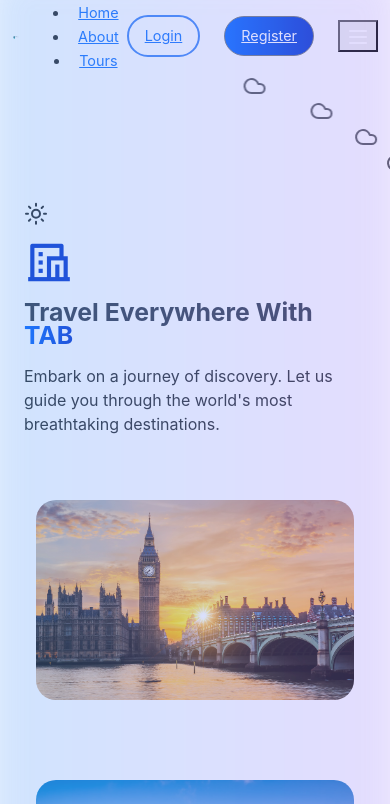
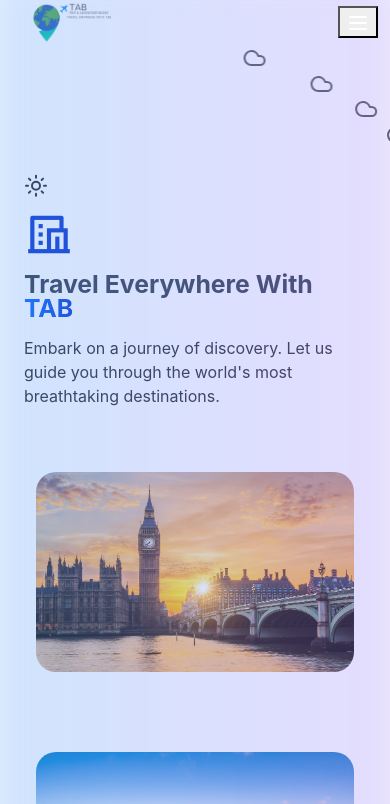
Before and after one commit to binhbb2204/Travel-App, a React (Create React App) app in the folder frontend/: page /#/home in a window 390 px wide. Shown: the top 804 px of the page. Built offline with nearby package versions, Linux system fonts and the light colour scheme.

Commit message:
testing header for mobile device

```diff
--- a/frontend/src/Header/Header.jsx
+++ b/frontend/src/Header/Header.jsx
@@ -1,7 +1,7 @@
 import React, { useState, useEffect } from 'react';
 import { Container, Row, Button } from 'reactstrap';
 import { NavLink, Link } from 'react-router-dom';
-import { Menu } from 'lucide-react';
+import { Menu, X } from 'lucide-react';
 import logo from '../images/TAB.gif';
 import './header.css'
 
@@ -22,6 +22,7 @@ const nav_links = [
 
 const Header = () => {
   const [isScrolled, setIsScrolled] = useState(false);
+  const [isMobileMenuOpen, setMobileMenuOpen] = useState(false);
 
   useEffect(() => {
     const handleScroll = () => {
@@ -46,14 +47,15 @@ const Header = () => {
               <img src={logo} alt=""/>
             </div>
 
-            {/* Navigation Menu */}
-            <div className="navigation">
+            {/* Navigation Menu - for Desktop */}
+            <div className={`navigation ${isMobileMenuOpen ? 'show__menu' : ''}`}>
               <ul className="menu d-flex align-items-center gap-8">
                 {nav_links.map((item, index) => (
                   <li className="nav__item" key={index}>
                     <NavLink
                       to={item.path}
                       className="text-gray-700 hover:text-blue-600 transition-colors duration-200 font-medium"
+                      onClick={() => setMobileMenuOpen(false)}
                     >
                       {item.display}
                     </NavLink>
@@ -74,10 +76,13 @@ const Header = () => {
               </div>
 
               {/* Mobile Menu Button */}
-              <button className="mobile_menu block lg:hidden">
-                <Menu className={`w-6 h-6 ${
-                  isScrolled ? 'text-gray-700' : 'text-white'
-                }`} />
+              <button className="mobile_menu block lg:hidden" onClick={() => setMobileMenuOpen(!isMobileMenuOpen)}>
+                {isMobileMenuOpen ?
+                    <X className={`w-6 h-6 ${isScrolled ? 'text-gray-700' : 'text-white'}`}/>
+                    : <Menu className={`w-6 h-6 ${
+                      isScrolled ? 'text-gray-700' : 'text-white'
+                    }`} />
+                }
               </button>
             </div>
           </div>
--- a/frontend/src/Header/header.css
+++ b/frontend/src/Header/header.css
@@ -68,50 +68,55 @@
     background: linear-gradient(to right, #0052cc, #002080);
 }
 
-@media screen and (max-width: 768px) {
-    .header{
-        flex-direction: column;
-        height: auto;
-        line-height: normal;
-        padding: 1rem;
-    }
-    .logo img{
-        width: 40%;
+@media only screen and (max-width: 992px) {
+    .navigation {
+      width: 100%;
+      height: 100%;
+      position: fixed;
+      top: 0;
+      left: 0;
+      background: rgba(255, 255, 255, 0.9);
+      backdrop-filter: blur(8px);
+      z-index: 999;
+      display: none;
     }
 
-    .menu{
-        flex-direction: column;
-        display: none;
+    .menu {
+      position: absolute;
+      top: 50%;
+      left: 50%;
+      transform: translate(-50%, -50%);
+      flex-direction: column;
+      gap: 2rem !important;
+    }
+
+    .show__menu {
+      display: block;
+    }
+
+    .nav__right .nav__btns {
+      display: none !important;
+    }
+
+    .mobile_menu {
+      display: block !important;
+      z-index: 1000;
     }
 
     .nav__item a {
-        font-size: 1rem;
-        padding: 0.75rem;
+      font-size: 1.2rem;
+      font-weight: 500;
     }
 
-    .mobile__menu {
-        display: block;
-        cursor: pointer;
+    .nav__right {
+      position: relative;
+      z-index: 1000;
     }
 }
 
-@media screen and (max-width: 480px) {
-    .header{
-        flex-direction: column;
-        height: auto;
-        line-height: normal;
-        padding: 1rem;
-    }
-    .logo img{
-        width: 30%;
-    }
-    .nav__item a {
-        font-size: 0.9rem;
-        padding: 0.5rem;
-    }
-
-    .custom-gradient-btn, .custom-gradient-login-btn {
-        padding: 0.5rem 1rem;
-        font-size: 0.9rem;
+  /* Optional: Adjust logo size for mobile */
+  @media only screen and (max-width: 768px) {
+    .logo img {
+      width: 120px;
     }
 }
```
